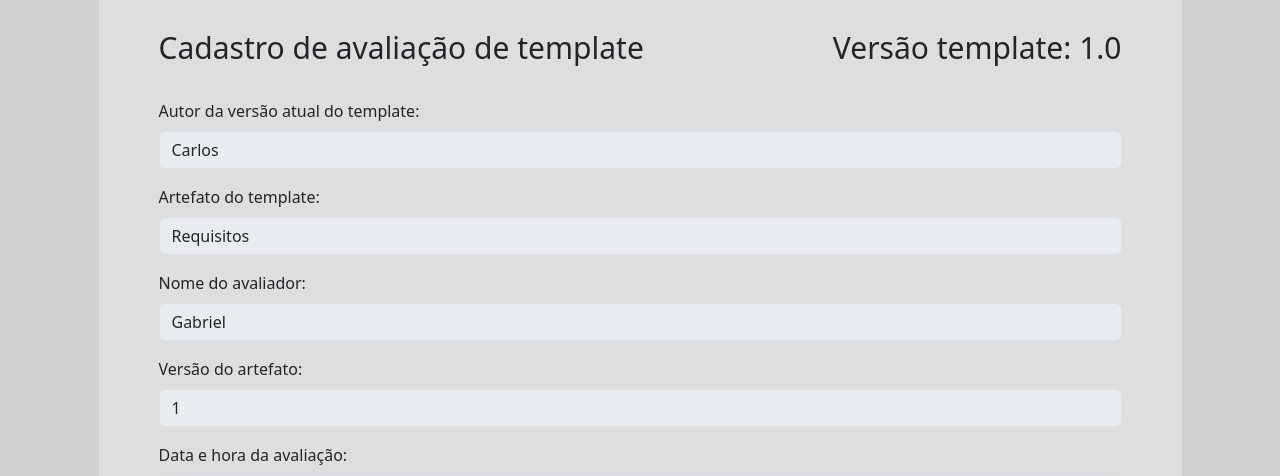
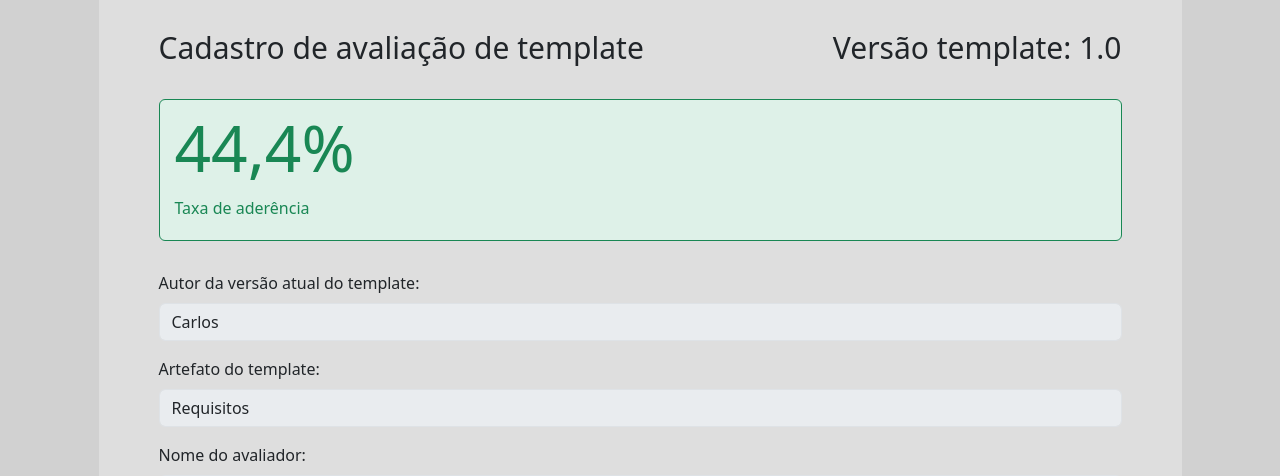
Before and after one commit to gabriel-mns/Checklister, a PHP site: page /paginas/pagina_visualizacao_avaliacao/pagina_visualizacao_avaliacao.php?idChecklist=1&idAvaliacao=1 in a window 1280 px wide. Shown: the part 56-532 px from the top of the page. Run offline with PHP 8.4, Linux system fonts and the light colour scheme; data comes from the database, SQL or seed files in the repository.

Commit message:
Adiciona taxa aderência na visualização avaliação

```diff
--- a/paginas/pagina_visualizacao_avaliacao/pagina_visualizacao_avaliacao.css
+++ b/paginas/pagina_visualizacao_avaliacao/pagina_visualizacao_avaliacao.css
@@ -45,3 +45,16 @@ html {
 .botao-cancelar {
     text-decoration: none;
 }
+
+.container-calculo-aderencia {
+    background-color: #DEF1E8;
+    border: 1px solid #198754;
+    padding: 0px 15px 20px 15px;
+    margin-bottom: 30px;
+    color: #198754;
+    border-radius: 6px;
+}
+
+.porcentagem-aderencia {
+    font-size: 64px;
+}
--- a/paginas/pagina_visualizacao_avaliacao/pagina_visualizacao_avaliacao.php
+++ b/paginas/pagina_visualizacao_avaliacao/pagina_visualizacao_avaliacao.php
@@ -63,6 +63,11 @@
     <div class="container-titulo-versao">
         <h1 class="titulo">Cadastro de avaliação de template</h1>
         <h1 class="versao">Versão template: <?=$versao_template?>.0</h1>
+    </div>
+
+    <div class="container-calculo-aderencia">
+        <div class="porcentagem-aderencia"><?=calcularAderenciaDaAvaliacao($idAvaliacao)?>%</div>
+        <div>Taxa de aderência</div>
     </div>
 
     <form id="formCadAvaliacaoTemplate" action="./action/cadastrarAvaliacao.php" method="post" enctype="multipart/form-data">
```
